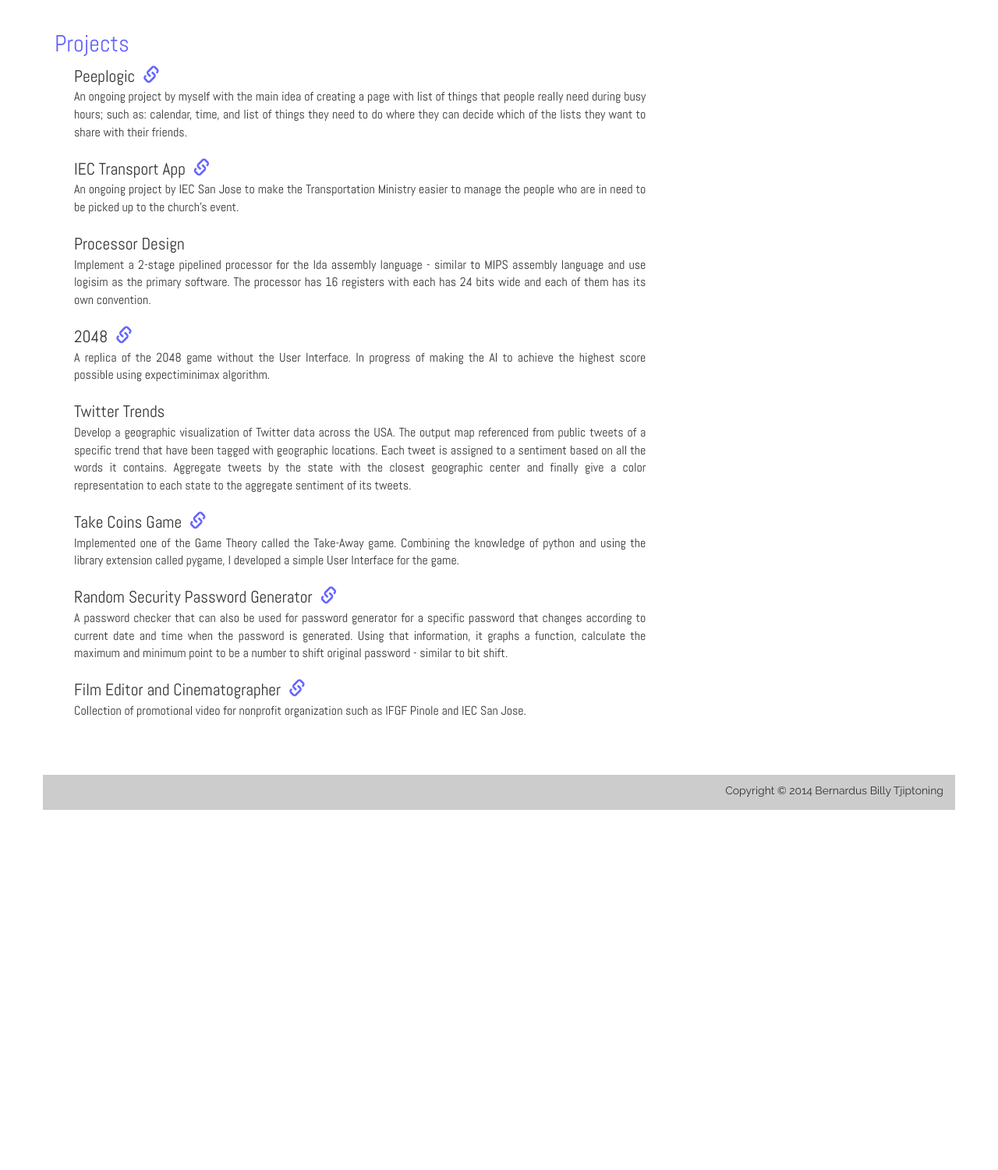
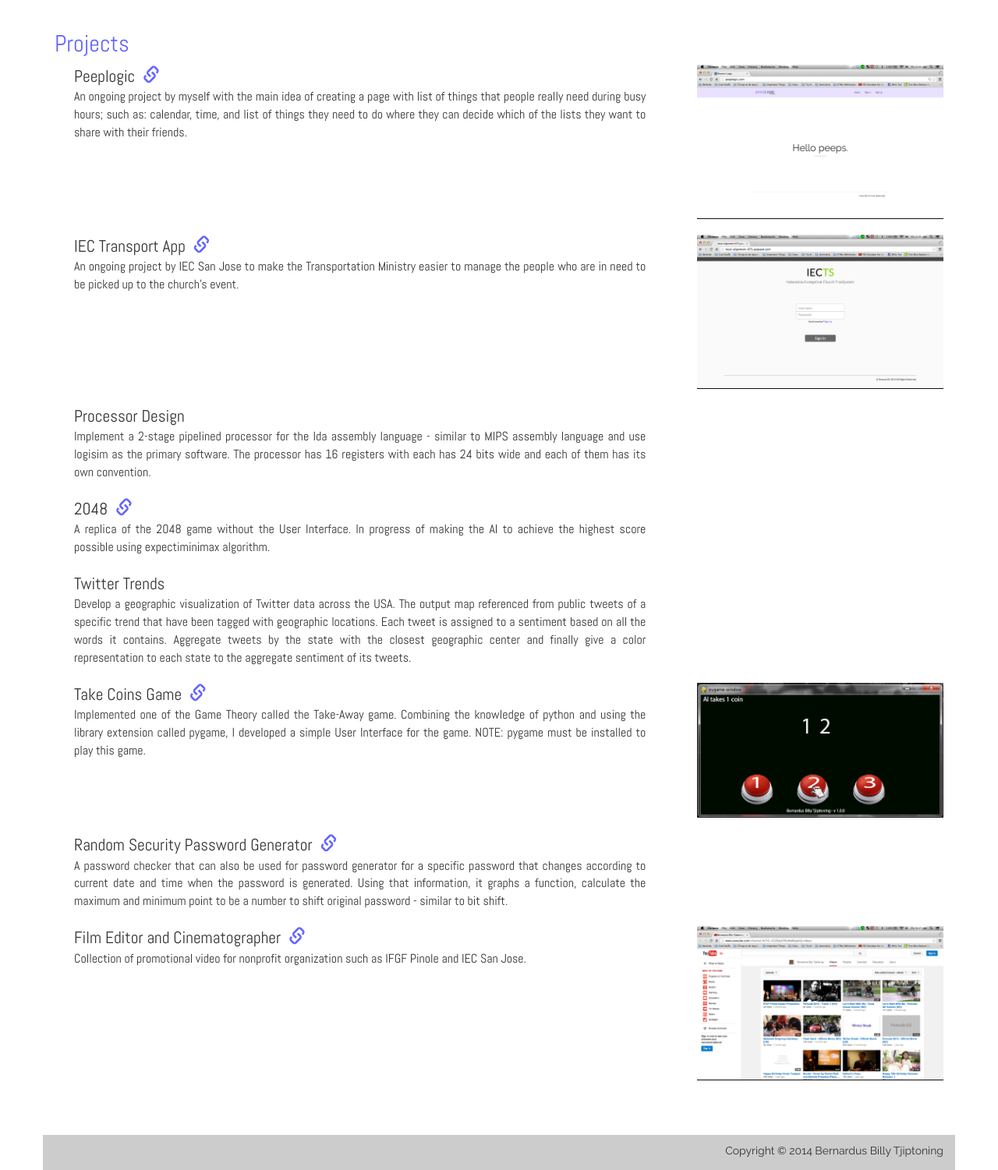
Before and after one commit to bernardusbilly/bernardusbilly.github.io, a PHP site: page /projects.html in a window 1280 px wide. Shown: the part 100-1601 px from the top of the page at 78% size. Before the commit the page ends 1139 px from the top, so only its background shows below. Run offline with PHP 8.4, Linux system fonts and the light colour scheme; style sheets or scripts are compiled from the project's sources.

Commit message:
Update
- added preview folder in ing
- added preview items in projects

```diff
--- a/projects.html
+++ b/projects.html
@@ -42,6 +42,7 @@
 							An ongoing project by myself with the main idea of creating a page with list of things that people really need during busy hours; such as: calendar, time, and list of things they need to do where they can decide which of the lists they want to share with their friends.
 						</div>
 						<div class="col-lg-4 col-md-4 col-sm-4 hidden-xs">
+							<img src="./resources/img/preview/peeplogic.png" class="preview">
 						</div>
 					</div>
 				</div>
@@ -52,6 +53,7 @@
 							An ongoing project by IEC San Jose to make the Transportation Ministry easier to manage the people who are in need to be picked up to the church's event.
 						</div>
 						<div class="col-lg-4 col-md-4 col-sm-4 hidden-xs">
+							<img src="./resources/img/preview/iects.png" class="preview">
 						</div>
 					</div>
 				</div>
@@ -89,9 +91,10 @@
 					<div class="row">
 						<div class="col-lg-8 col-md-8 col-sm-8 col-xs-11">
 							<div class="item-header">Take Coins Game<a href="http://goo.gl/06QL0w" target="_blank"><span class="glyphicon glyphicon-link" style="padding-left: 10px;"></span></a></div>
-							Implemented one of the Game Theory called the Take-Away game. Combining the knowledge of python and using the library extension called pygame, I developed a simple User Interface for the game.
+							Implemented one of the Game Theory called the Take-Away game. Combining the knowledge of python and using the library extension called pygame, I developed a simple User Interface for the game. NOTE: pygame must be installed to play this game.
 						</div>
 						<div class="col-lg-4 col-md-4 col-sm-4 hidden-xs">
+							<img src="./resources/img/preview/takeCoinsGame.png" class="preview">
 						</div>
 					</div>
 				</div>
@@ -112,6 +115,7 @@
 							Collection of promotional video for nonprofit organization such as IFGF Pinole and IEC San Jose.
 						</div>
 						<div class="col-lg-4 col-md-4 col-sm-4 hidden-xs">
+							<img src="./resources/img/preview/youtube.png" class="preview">
 						</div>
 					</div>
 				</div>
--- a/resources/css/style.css
+++ b/resources/css/style.css
@@ -71,6 +71,10 @@ a {
 .entry .h2 {
 	color: rgb(100, 100, 255);
 }
+.preview {
+	width: 90%;
+	float: right;
+}
 #resume-link {
 	display: inline-block;
 	border-radius: 5px;
```
Also changed, not shown: resources/img/preview/iects.png (added), resources/img/preview/peeplogic.png (added), resources/img/preview/takeCoinsGame.png (added), resources/img/preview/youtube.png (added).
